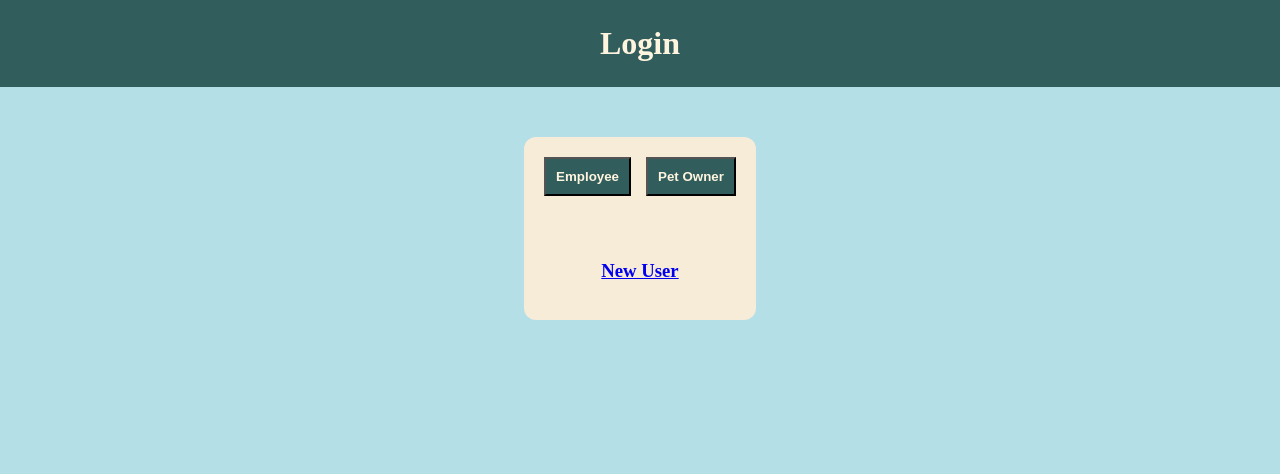
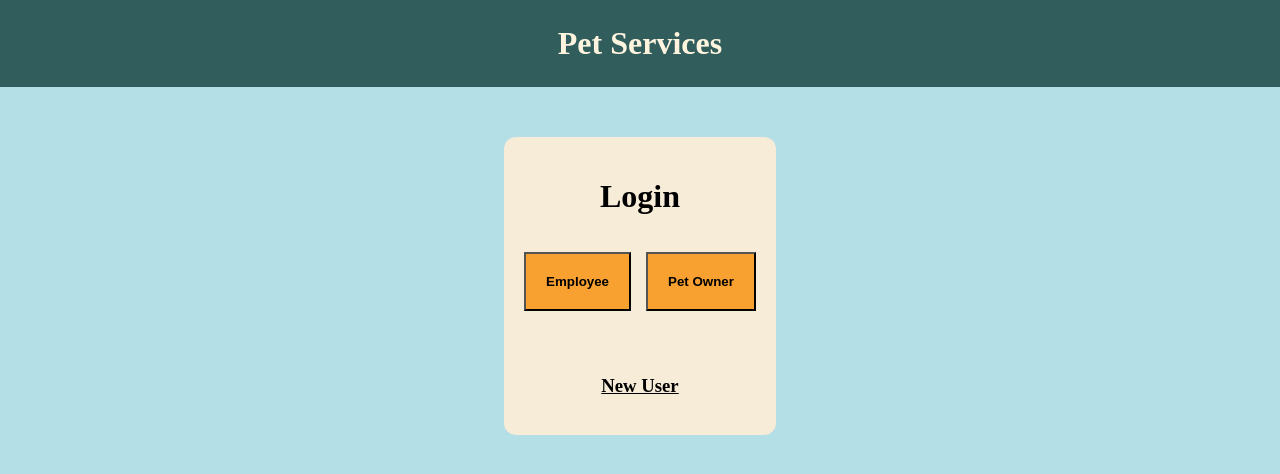
Before and after one commit to emilyflowers/Pet-Services-Database-Application, a PHP site: page /main.html in a window 1280 px wide. Shown: the top 474 px of the page. Run offline with PHP 8.4, Linux system fonts and the light colour scheme.

Commit message:
CSS Edits
CSS edited to improve UX.

```diff
--- a/PetService/pages/appointment.php
+++ b/PetService/pages/appointment.php
@@ -76,10 +76,10 @@ if ($_SERVER['REQUEST_METHOD'] === 'POST') {
         <label><input type="checkbox" id="training" name="Training"> Training</label><br><br>
 
         <label>Start date: <input type="date" id="start-date" name="StartDate" min="<?php echo date('Y-m-d'); ?>" required></label><br><br>
-        <label>End date: <input type="date" id="end-date" name="EndDate" min="<?php echo date('Y-m-d'); ?>" required></label><br>
+        <label>End date: <input type="date" id="end-date" name="EndDate" min="<?php echo date('Y-m-d'); ?>" required></label><br><br>
 
-        <div class="button-container">
-           <button type="submit" name="action" value="bookappt" class="user-action-button">Book Appointment</button>
+        <div class="form-submit-button">
+           <button type="submit" name="action" value="bookappt" class="">Book Appointment</button>
         </div>
 
         <?php if ($error) { ?><p style="color:red"><?php echo $error; ?></p><?php } ?>
--- a/PetService/pages/main.html
+++ b/PetService/pages/main.html
@@ -6,11 +6,12 @@
     <title>Home</title>
     <!-- Link external CSS here -->
     <link rel="stylesheet" href="style.css">
-    <h1 class="header">Login</h1>
+    <h1 class="header">Pet Services</h1>
 </head>
 <body>
     <div class="main-content">
-        <div class="button-container">
+        <h1>Login</h1>
+        <div class="button-container-main">
             <!-- Button for Employees to login -->
             <form method="GET" action="../employeeAccount/login.php" style="display:inline;">
                 <button type="submit" name="action" value="login" class="login-menu-button">Employee</button>
--- a/PetService/pages/review.php
+++ b/PetService/pages/review.php
@@ -77,8 +77,8 @@ $count = mysqli_num_rows($appts);
                 </select>
             </p>
             <p><textarea name="Body" rows="5" cols="50" placeholder="Tell us about your experience (optional)"></textarea></p>
-            <div class="button-container">
-                <button type="submit" name="action" value="Submit Review" class="user-action-button">Submit Review</button>
+            <div class="form-submit-button">
+                <button type="submit" name="action" value="Submit Review" class="">Submit Review</button>
             </div>
         </form>
     <?php } ?>
--- a/PetService/pages/style.css
+++ b/PetService/pages/style.css
@@ -17,6 +17,16 @@ html, body {
     flex-direction: column;
     justify-content: center;
 }
+
+a,
+a:visited {
+    color: black;
+}
+
+a:hover {
+    color: #315d5c;
+}
+
 
 
 .header {
@@ -55,9 +65,52 @@ html, body {
     color: #315d5c;
 }
 
+.button-container-main {
+    display: flex;
+    flex-direction: row; /* Arranges children horizontally */
+    justify-content: center;
+    gap: 15px; /* Spacing between the buttons */
+    width: 100%;
+}
+
+.button-container-main button {
+    padding: 20px;
+    background-color: #f8a030;
+}
+
+.form-submit-button {
+    display: flex;
+    flex-direction: row; /* Arranges children horizontally */
+    justify-content: center;
+    gap: 15px; /* Spacing between the buttons */
+    width: 100%;
+}
+
+.form-submit-button button {
+    padding: 10px;
+    background-color: #f8a030;
+}
+
 .search-button {
     background-color: #f8a030;
     color: black;
+}
+
+.user-action-button {
+   background-color: #f8a030;
+   color: black;
+}
+
+.user-action-button button {
+   color: #315d5c;
+   padding: 10px;
+}
+
+.pet-owner-button {
+    background-color: #f8a030;
+    color: black;
+    padding: 10px;
+    margin-left: 30px;
 }
 
 button {
@@ -68,18 +121,6 @@ button {
 .button-container button {
     color: #FFF5DF;
     padding: 10px;
-}
-
-
-
-.user-action-button {
-   background-color: #f8a030;
-   color: black;
-}
-
-.user-action-button button {
-   color: #315d5c;
-   padding: 10px;
 }
 
 .add-user {
@@ -210,3 +251,8 @@ td {
     padding: 30px;
     border-radius: 12px;
 }
+
+
+.owner-book-appt {
+    margin-left: 30px;
+}
```
